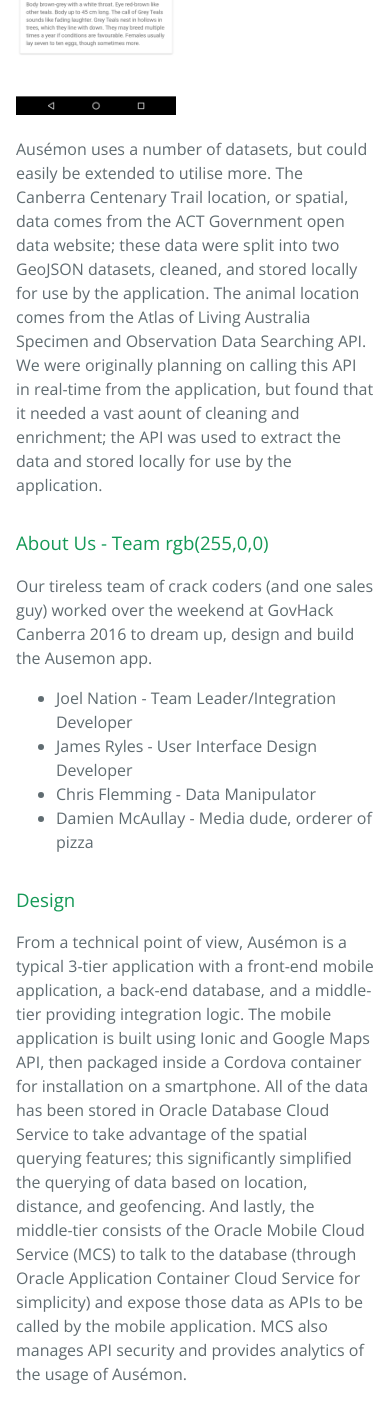
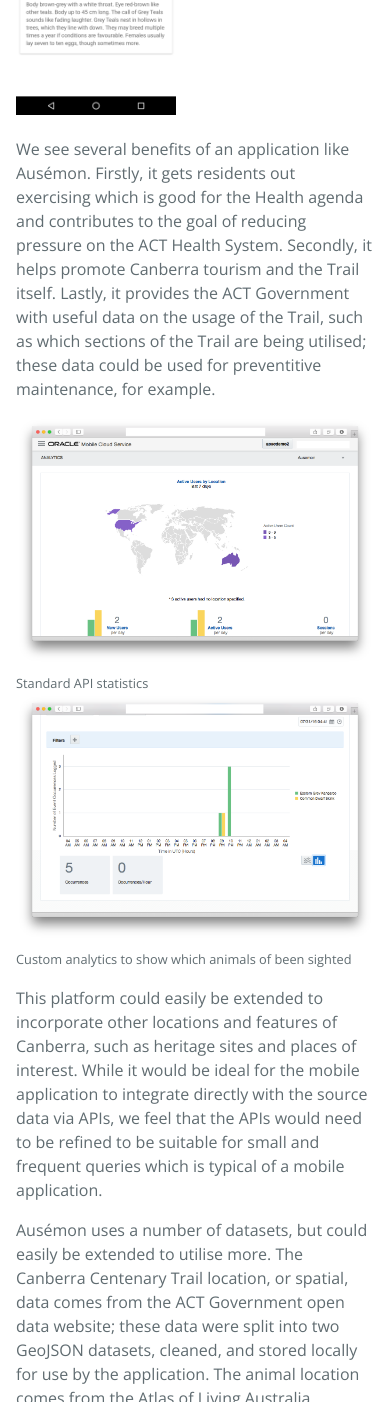
Before and after one commit to Joelith/ausemon, a plain HTML site: page index.html in a window 390 px wide. Shown: the part 1424-2826 px from the top of the page. Drawn offline with nearby package versions, Linux system fonts and the light colour scheme.

Commit message:
Analytics added

```diff
--- a/index.html
+++ b/index.html
@@ -30,8 +30,16 @@
 <a href="imgs/screen_4.png"><img src="imgs/screen_4.png" width="160"/></a>
 <a href="imgs/screen_6.png"><img src="imgs/screen_6.png" width="160"/></a>
 
+<p>We see several benefits of an application like Ausémon.  Firstly, it gets residents out exercising which is good for the Health agenda and contributes to the goal of reducing pressure on the ACT Health System.  Secondly, it helps promote Canberra tourism and the Trail itself.  Lastly, it provides the ACT Government with useful data on the usage of the Trail, such as which sections of the Trail are being utilised; these data could be used for preventitive maintenance, for example.</p>
+<img src="imgs/analytics_1.png"/>
+<small>Standard API statistics</small>
+<img src="imgs/analytics_2.png"/>
+<small>Custom analytics to show which animals of been sighted</small>
+
+<p>This platform could easily be extended to incorporate other locations and features of Canberra, such as heritage sites and places of interest.  While it would be ideal for the mobile application to integrate directly with the source data via APIs, we feel that the APIs would need to be refined to be suitable for small and frequent queries which is typical of a mobile application.</p>
 
 <p>Ausémon uses a number of datasets, but could easily be extended to utilise more.  The Canberra Centenary Trail location, or spatial, data comes from the ACT Government open data website; these data were split into two GeoJSON datasets, cleaned, and stored locally for use by the application.  The animal location comes from the Atlas of Living Australia Specimen and Observation Data Searching API.  We were originally planning on calling this API in real-time from the application, but found that it needed a vast aount of cleaning and enrichment; the API was used to extract the data and stored locally for use by the application.</p>
+
 
 <!--<iframe src="https://player.vimeo.com/video/175634842" width="640" height="360" frameborder="0" webkitallowfullscreen mozallowfullscreen allowfullscreen></iframe> <p><a href="https://vimeo.com/175634842">IoT Demo at National Security Summit 2016</a> from <a href="https://vimeo.com/user54589239">Joel Nation</a> on <a href="https://vimeo.com">Vimeo</a>.</p>-->
 
```
Also changed, not shown: imgs/analytics_1.png (added), imgs/analytics_2.png (added).
